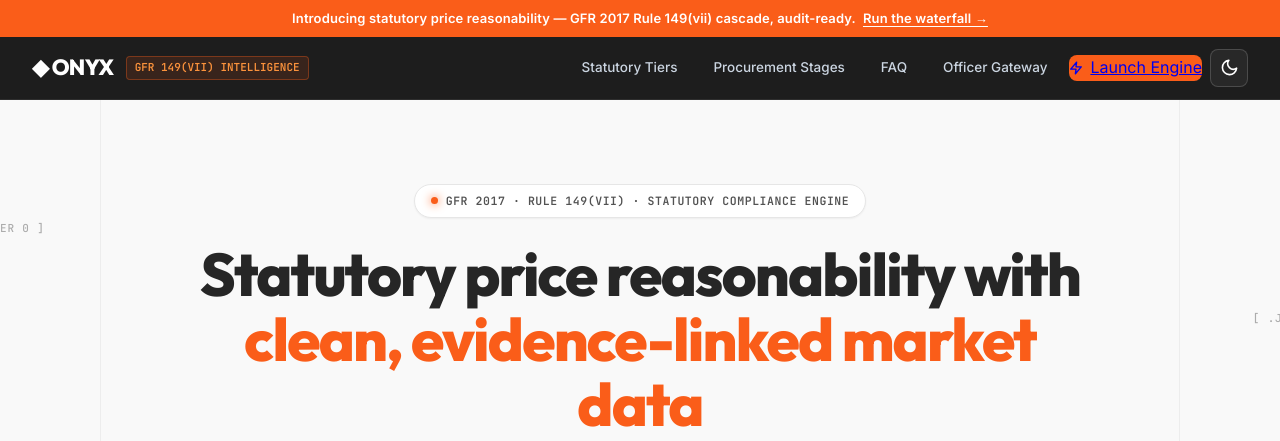
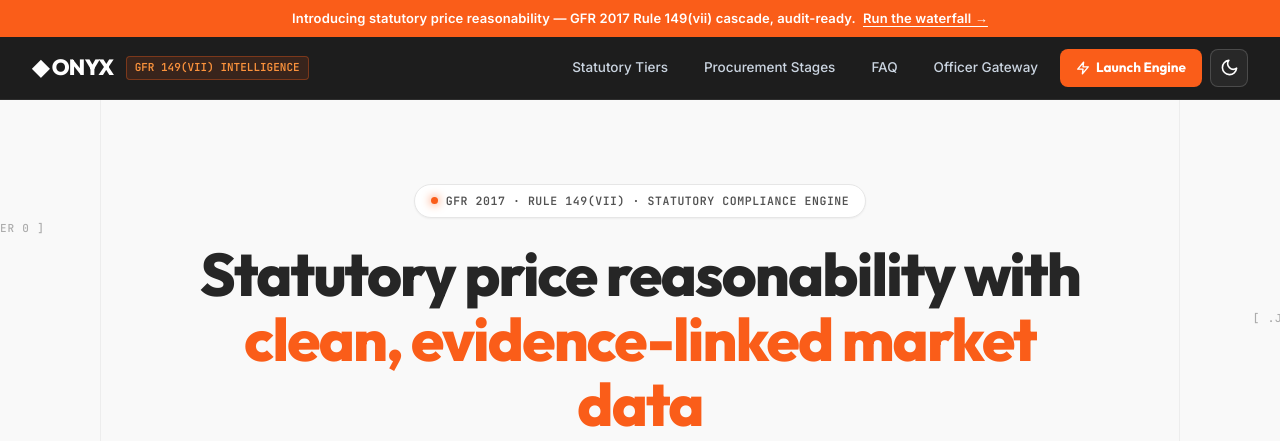
Before and after one commit to Tejas3479/onyx, a FastAPI app: page / in a window 1280 px wide. Shown: the top 441 px of the page. Run offline with FastAPI, Linux system fonts and the light colour scheme; data that the repository does not hold is empty.

Commit message:
style: fix Launch Engine button text color to high-contrast white

```diff
--- a/static/base.css
+++ b/static/base.css
@@ -571,6 +571,23 @@ html.dark .site-footer { background: var(--card-bg); border-color: var(--border)
   font-weight: 600;
 }
 
+.btn-nav-launch {
+  color: #fff !important;
+  background: var(--primary);
+  border-radius: var(--radius-sm);
+  padding: 8px 16px;
+  font-family: 'Outfit', sans-serif;
+  font-size: 13.5px;
+  font-weight: 700;
+  text-decoration: none;
+  transition: background 0.15s ease, transform 0.15s ease;
+}
+.btn-nav-launch:hover {
+  background: var(--primary-hover);
+  color: #fff !important;
+  transform: translateY(-1px);
+}
+
 /* Icon alignment inside nav links (shared across pages) */
 .nav-link,
 .btn-nav-launch,
--- a/static/landing.html
+++ b/static/landing.html
@@ -43,10 +43,24 @@
     .navbar.scrolled { box-shadow: 0 8px 24px rgba(0, 0, 0, 0.35); }
 
     .btn-nav-launch {
+      color: #fff !important;
       background: var(--heat-100);
       border-radius: 8px;
-    }
-    .btn-nav-launch:hover { background: var(--primary-hover); }
+      padding: 8px 16px;
+      font-family: 'Outfit', sans-serif;
+      font-size: 13.5px;
+      font-weight: 700;
+      text-decoration: none;
+      display: inline-flex;
+      align-items: center;
+      gap: 6px;
+      transition: background 0.15s ease, transform 0.15s ease;
+    }
+    .btn-nav-launch:hover {
+      background: var(--primary-hover);
+      color: #fff !important;
+      transform: translateY(-1px);
+    }
 
     .btn-theme-toggle {
       width: 38px;
```
